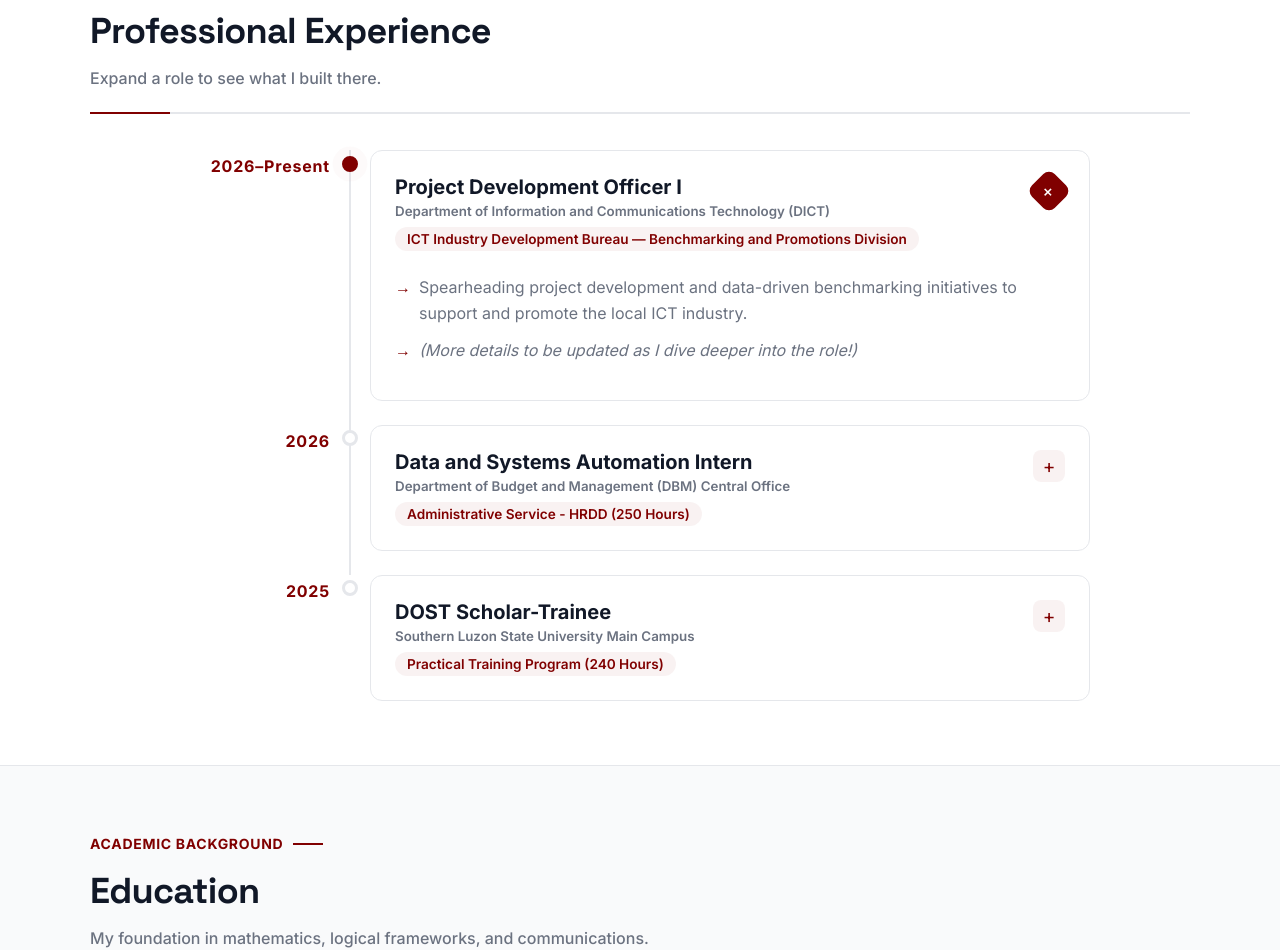
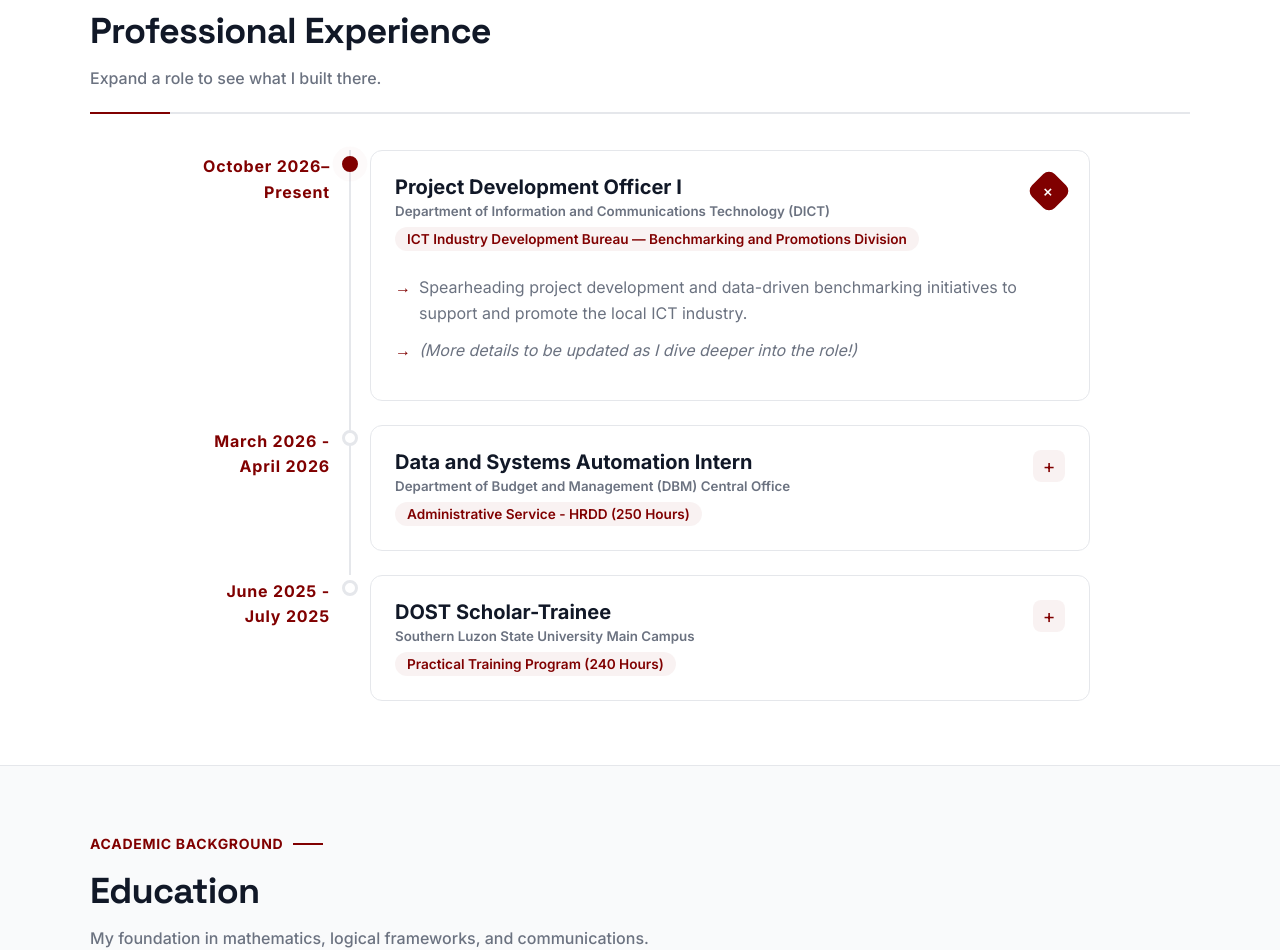
Before and after one commit to OcadoDP/portfolio, a plain HTML site: page about.html in a window 1280 px wide. Shown: the part 1277-2227 px from the top of the page. Drawn offline with Linux system fonts and the light colour scheme.

Commit message:
Update date formats in about.html

```diff
--- a/about.html
+++ b/about.html
@@ -845,7 +845,7 @@
                 ================================================ -->
                 <div class="tl-row" data-reveal>
                     <div class="tl-year">
-                        2026&ndash;Present
+                        October 2026&ndash;Present
                     </div>
 
                     <div class="tl-rail">
@@ -893,7 +893,7 @@
                 ================================================ -->
                 <div class="tl-row" data-reveal>
                     <div class="tl-year">
-                        2026
+                        March 2026 - April 2026
                     </div>
 
                     <div class="tl-rail">
@@ -967,7 +967,7 @@
                 ================================================ -->
                 <div class="tl-row" data-reveal>
                     <div class="tl-year">
-                        2025
+                        June 2025 - July 2025
                     </div>
 
                     <div class="tl-rail">
```
